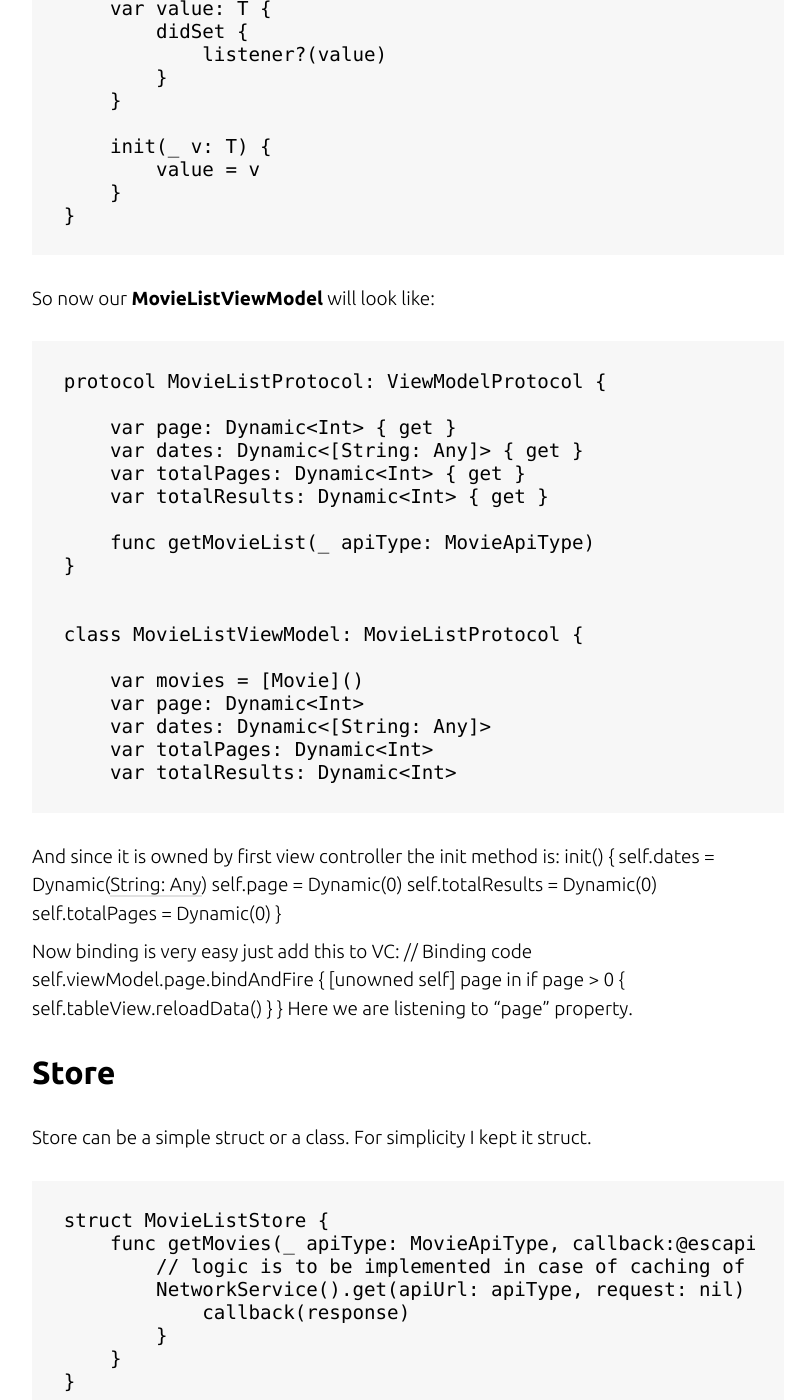
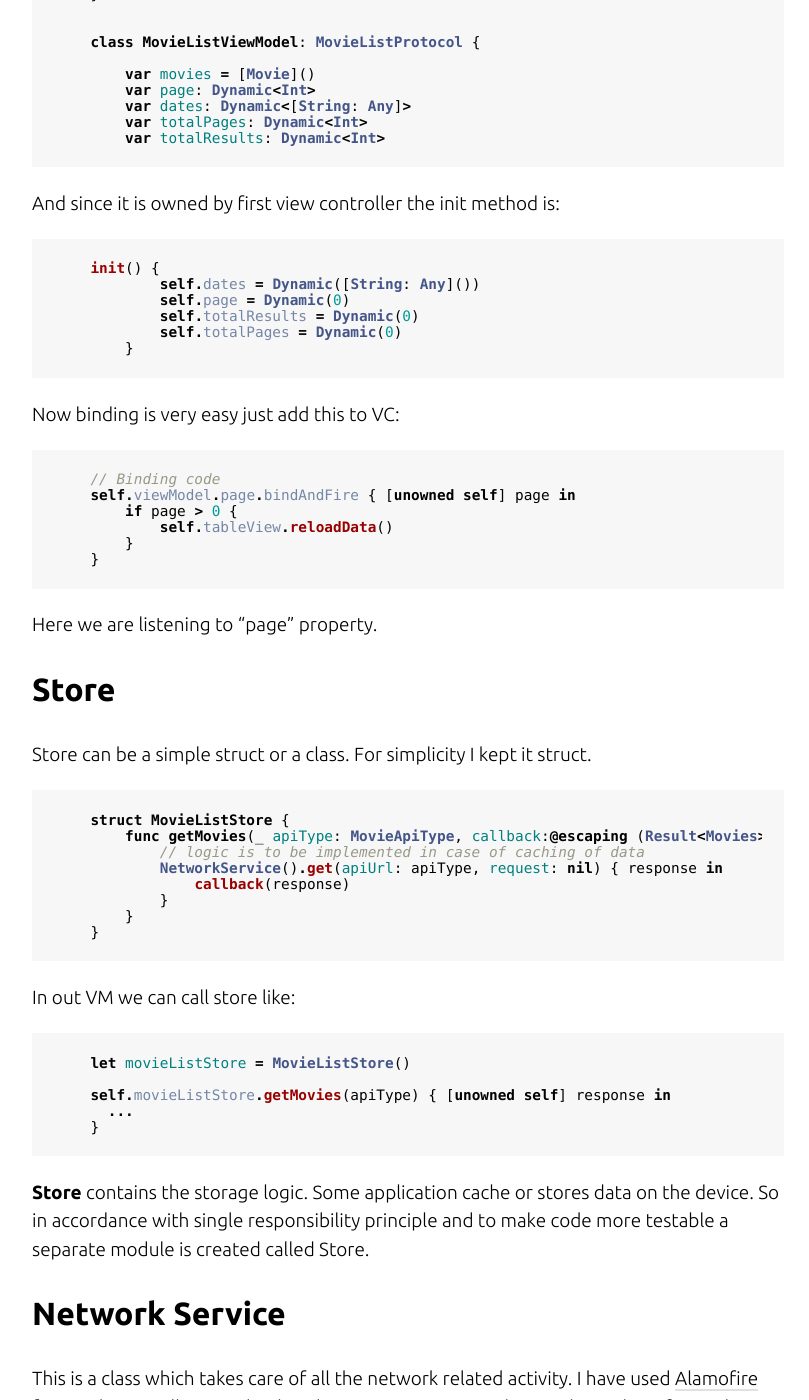
Before and after one commit to tarangpatel/whatilove, a Jekyll site: the page built from _posts/2017-02-05-swiftmvvmexample.markdown, in a window 1280 px wide and 1400 px high, scrolled down 4605 px. Shown: the whole window, without its empty margins (232-1041 px from the left). Built offline with Jekyll 4.4.1, drawn with Linux system fonts in a browser that asks for light colours; nearby versions of some CDN libraries; comment, search, counter and statistics services are not loaded; some of the changed text lies outside the part shown.

Commit message:
update code styling

```diff
--- a/_posts/2017-02-05-swiftmvvmexample.markdown
+++ b/_posts/2017-02-05-swiftmvvmexample.markdown
@@ -29,11 +29,13 @@ In this post I will implement something like following:
 
 > MVVM + Coordinator or Navigator + Store
 
-![Figure 1: MVVMS pattern]("images/MVVMS.png")
+![Figure 1: MVVMS pattern]("../images/MVVMS.png")
 
 I have taken the concept of "Store" from the book [iOS Programming: The Big Nerd Ranch Guide](https://www.bignerdranch.com/books/ios-programming/) which introduced the pattern **MVCS** (Model-View-Controller-Store). In our case the pattern will be **MVVMCS** to be more specific.
 
 I will be using the API from [TMDB](https://www.themoviedb.org/documentation/api?language=en) for my backend communication.
+
+Here first I will be taking non Reactive approach and later will compare and implement Reactive framework to see how it can improve our application.
 
 ### Models
 {% highlight swift %}
@@ -75,6 +77,8 @@ Here we have used [ObjectMapper](https://github.com/Hearst-DD/ObjectMapper) to m
 
 Ok for the first view I will go with storyboard initialization and associate VM with the VC directly. I know this is not the proper MVVM way to do it.
 
+{% highlight swift %}
+
     class HomeViewController: UIViewController {
 
         @IBOutlet weak var tableView: UITableView!
@@ -85,7 +89,11 @@ Ok for the first view I will go with storyboard initialization and associate VM
 
         ...
 
+{% endhighlight %}
+
 But for the second VC which is MovieDetailViewController we will set its VM using property based DI.
+
+{% highlight swift %}
 
     class MovieDetailViewController: UIViewController, ViewControllerProtocol {
 
@@ -96,11 +104,17 @@ But for the second VC which is MovieDetailViewController we will set its VM usin
         }
         ...
 
+{% endhighlight %}
+
 Now you might be wondering what is **ViewControllerProtocol**. This is the protocol that every view controller can implement to make sure its view model is set.
+
+{% highlight swift %}
 
     protocol ViewControllerProtocol {
         var viewModel: ViewModelProtocol! { get set }
     }
+
+{% endhighlight %}
 
 Its benefit will be cleared more in app navigation or transitioning between views.
 
@@ -113,12 +127,17 @@ Now here I can use binding frameworks to bind my views with the view model. Any
 The simplest way I can bind is using closure. For eg:
 In VC I can say:
 
+{% highlight swift %}
+
     self.viewModel.movieListLoaded = { [unowned self] _ in
       self.tableView.reloadData()
     }
 
+{% endhighlight %}
+
 And in VM I have:
 
+{% highlight swift %}
     ...
 
     var movieListLoaded: (()->())
@@ -130,9 +149,13 @@ And in VM I have:
                 self.movieListLoaded()
     ...
 
+{% endhighlight %}
+
 But this can be too much sometimes. There is lot of code to implement. Also we should listen to some property change.
 
 For that reason I like the implementation of Dynamic class which is explained nicely by [Srdan Rasic](http://rasic.info/bindings-generics-swift-and-mvvm/)
+
+{% highlight swift %}
 
     class Dynamic<T> {
         typealias Listener = (T) -> Void
@@ -158,7 +181,11 @@ For that reason I like the implementation of Dynamic class which is explained ni
         }
     }
 
+{% endhighlight %}
+
 So now our **MovieListViewModel** will look like:
+
+{% highlight swift %}
 
     protocol MovieListProtocol: ViewModelProtocol {
 
@@ -179,27 +206,41 @@ So now our **MovieListViewModel** will look like:
         var totalPages: Dynamic<Int>
         var totalResults: Dynamic<Int>
 
+{% endhighlight %}
+
 And since it is owned by first view controller the init method is:
+
+{% highlight swift %}
+
     init() {
             self.dates = Dynamic([String: Any]())
             self.page = Dynamic(0)
             self.totalResults = Dynamic(0)
             self.totalPages = Dynamic(0)
         }
+{% endhighlight %}
 
 Now binding is very easy just add this to VC:
+
+{% highlight swift %}
+
     // Binding code
     self.viewModel.page.bindAndFire { [unowned self] page in
         if page > 0 {
             self.tableView.reloadData()
         }
     }
+
+{% endhighlight %}
+
 Here we are listening to "page" property.
 
 
 ## Store
 
 Store can be a simple struct or a class. For simplicity I kept it struct.
+
+{% highlight swift %}
 
     struct MovieListStore {
         func getMovies(_ apiType: MovieApiType, callback:@escaping (Result<Movies>) -> Void) {
@@ -209,14 +250,17 @@ Store can be a simple struct or a class. For simplicity I kept it struct.
             }
         }
     }
+{% endhighlight %}
 
-In out VM we can call store like
+In out VM we can call store like:
 
+{% highlight swift %}
     let movieListStore = MovieListStore()
 
     self.movieListStore.getMovies(apiType) { [unowned self] response in
       ...
     }
+{% endhighlight %}
 
 **Store** contains the storage logic. Some application cache or stores data on the device. So in accordance with single responsibility principle and to make code more testable a separate module is created called Store.
 
@@ -224,6 +268,7 @@ In out VM we can call store like
 
 This is a class which takes care of all the network related activity. I have used [Alamofire](https://github.com/Alamofire/Alamofire) for conducting all network related operations. You can also combine Alamofire with ObjectMapper using [AlamofireObjectMapper](https://github.com/tristanhimmelman/AlamofireObjectMapper). But here I will just map it manually.
 
+{% highlight swift %}
     final class NetworkService: Gettable  {
 
     func get(apiUrl: ApiProtocol, request: AnyObject?, completion: @escaping (Result<Movies>) -> Void) {
@@ -244,6 +289,7 @@ This is a class which takes care of all the network related activity. I have use
               }
           }
     }
+{% endhighlight %}
 
 For more information on "Gettable" protocol checkout [Protocol-Oriented-Networking in Swift](https://www.natashatherobot.com/protocol-oriented-networking-in-swift/). This has very specific implementation. So it can be avoided and go with simple networking.
 
@@ -251,6 +297,7 @@ For more information on "Gettable" protocol checkout [Protocol-Oriented-Networki
 
 Here I have taken the very simplest case of app navigation i.e to go from one view to another. This is the simplest way of doing navigation. I will explore more on this.
 
+{% highlight swift %}
     enum NavigationType {
 
         case push
@@ -295,7 +342,7 @@ Here I have taken the very simplest case of app navigation i.e to go from one vi
         }
 
     }
-
+{% endhighlight %}
 
 This is an ongoing project where I will keep improving the code based on feedbacks and comments.
 So please feel free to give your thoughts.
```
